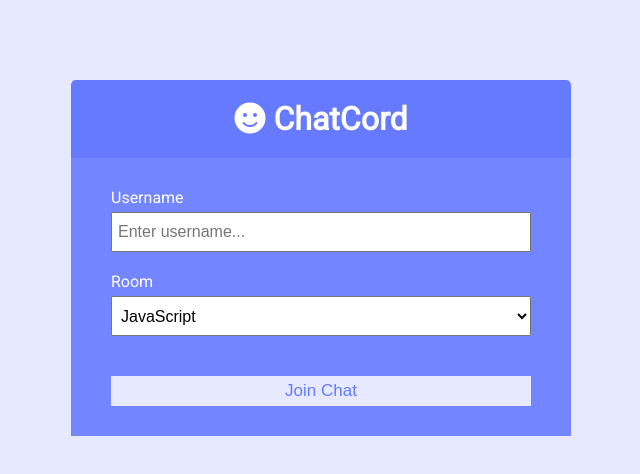
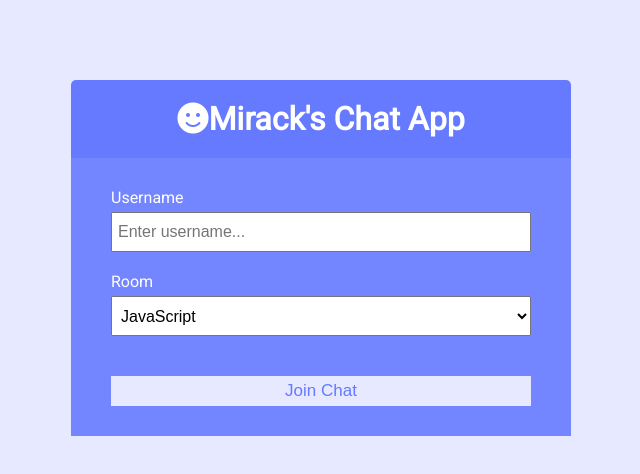
Before and after one commit to miracle73/ChatCord, a website: page public/index.html in a window 1280 px wide. Shown: the whole page, without its empty margins (319-959 px from the left). Drawn offline with Linux system fonts and the light colour scheme.

Commit message:
done with the application

```diff
--- a/public/index.html
+++ b/public/index.html
@@ -1,34 +1,26 @@
 <!DOCTYPE html>
 <html lang="en">
+
 <head>
 	<meta charset="UTF-8" />
 	<meta name="viewport" content="width=device-width, initial-scale=1.0" />
 	<meta http-equiv="X-UA-Compatible" content="ie=edge" />
-		<link
-			rel="stylesheet"
-			href="https://cdnjs.cloudflare.com/ajax/libs/font-awesome/5.12.1/css/all.min.css"
-			integrity="sha256-mmgLkCYLUQbXn0B1SRqzHar6dCnv9oZFPEC1g1cwlkk="
-			crossorigin="anonymous"
-		/>
+	<link rel="stylesheet" href="https://cdnjs.cloudflare.com/ajax/libs/font-awesome/5.12.1/css/all.min.css"
+		integrity="sha256-mmgLkCYLUQbXn0B1SRqzHar6dCnv9oZFPEC1g1cwlkk=" crossorigin="anonymous" />
 	<link rel="stylesheet" href="css/style.css" />
-		<title>ChatCord App</title>
+	<title>Chat App</title>
 </head>
+
 <body>
 	<div class="join-container">
 		<header class="join-header">
-				<h1><i class="fas fa-smile"></i> ChatCord</h1>
+			<h1><i class="fas fa-smile"></i>Mirack's Chat App</h1>
 		</header>
 		<main class="join-main">
 			<form action="chat.html">
 				<div class="form-control">
 					<label for="username">Username</label>
-						<input
-							type="text"
-							name="username"
-							id="username"
-							placeholder="Enter username..."
-							required
-						/>
+					<input type="text" name="username" id="username" placeholder="Enter username..." required />
 				</div>
 				<div class="form-control">
 					<label for="room">Room</label>
@@ -46,4 +38,5 @@
 		</main>
 	</div>
 </body>
+
 </html>
```
Also changed, not shown: ReadMe.md (added). Lines whose indentation alone changed are shown as unchanged.
